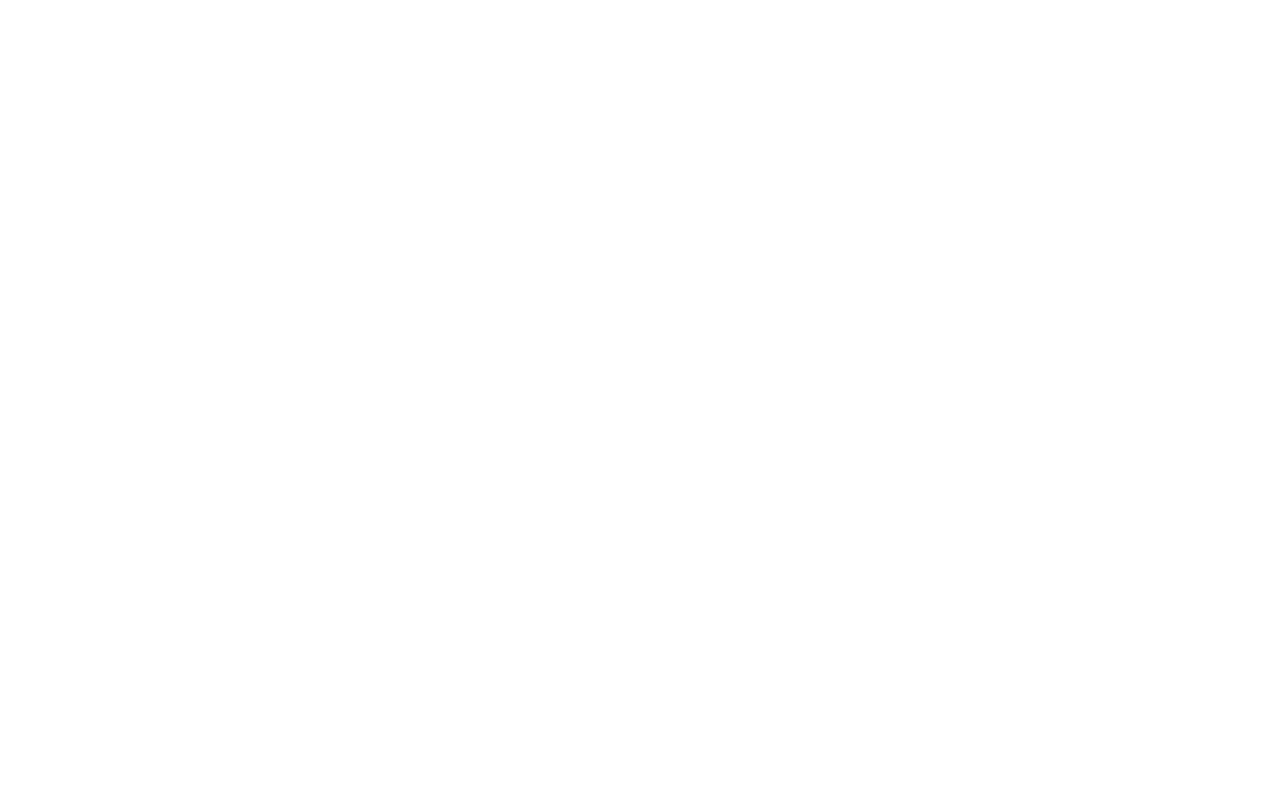
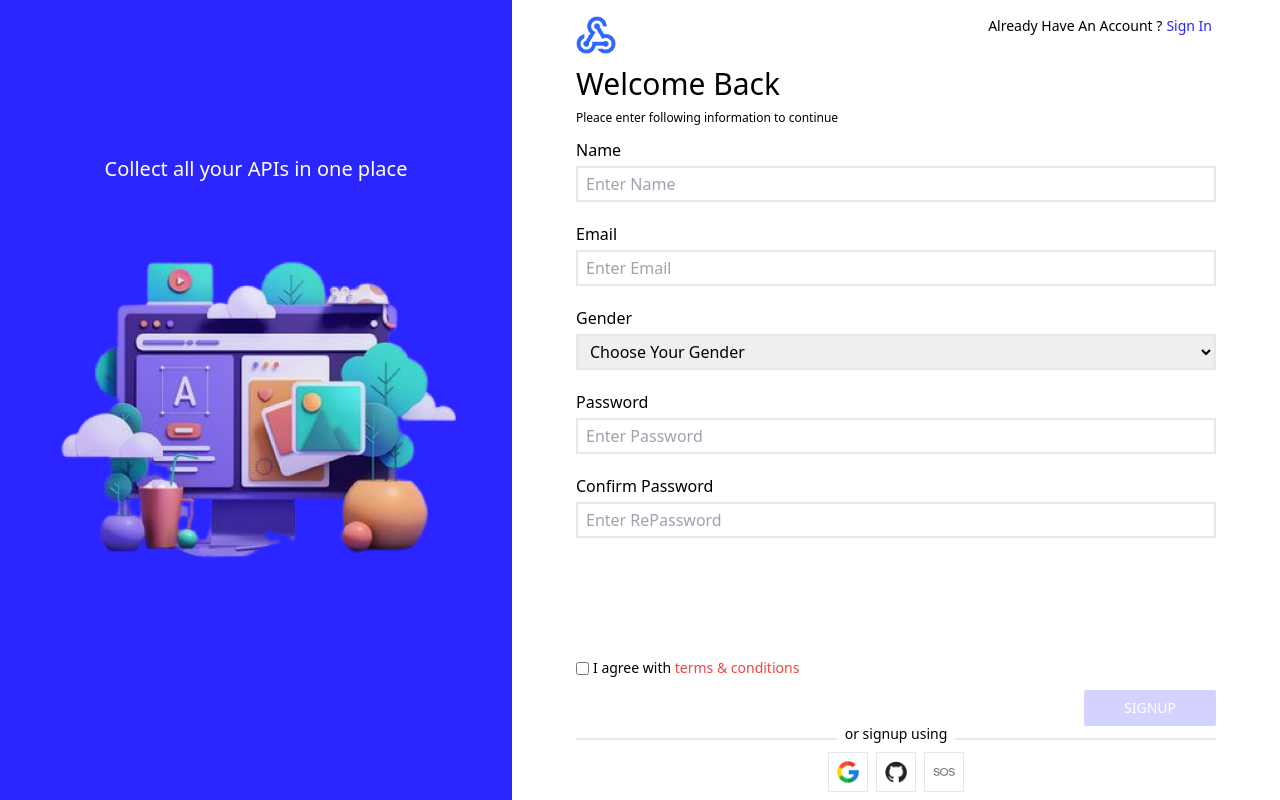
Before and after one commit to aniketsuvaidyam/m-postfrontend, a React (Create React App) app: page /register in a window 1280 px wide. Before the commit this address had no page. Built offline with nearby package versions, Linux system fonts and the light colour scheme.

Commit message:
login api added

```diff
--- a/public/index.html
+++ b/public/index.html
@@ -2,19 +2,18 @@
 <html lang="en">
   <head>
     <meta charset="utf-8" />
-    <link rel="icon" href="%PUBLIC_URL%/favicon.ico" />
+    <link rel="icon" href="./favicon.ico" />
     <meta name="viewport" content="width=device-width, initial-scale=1" />
     <meta name="theme-color" content="#000000" />
     <meta
       name="description"
       content="Web site created using create-react-app"
     />
-    <link rel="apple-touch-icon" href="%PUBLIC_URL%/logo192.png" />
     <!--
       manifest.json provides metadata used when your web app is installed on a
       user's mobile device or desktop. See https://developers.google.com/web/fundamentals/web-app-manifest/
     -->
-    <link rel="manifest" href="%PUBLIC_URL%/manifest.json" />
+    <link rel="manifest" href="./manifest.json" />
     <!--
       Notice the use of %PUBLIC_URL% in the tags above.
       It will be replaced with the URL of the `public` folder during the build.
--- a/src/Components/Auth/Login/Login.js
+++ b/src/Components/Auth/Login/Login.js
@@ -4,12 +4,11 @@
 import google from "../../../Assets/google.png";
 import github from "../../../Assets/github.png";
 import SOS from "../../../Assets/SOS.png";
-import { Link } from "react-router-dom";
+import { Link , useNavigate} from "react-router-dom";
 import { AiOutlineEye, AiOutlineEyeInvisible } from "react-icons/ai";
+import axios from "axios";
 
 const Login = () => {
-  //   const [openForgetPopUp, setOpenForgetPopUp] = useState(false);
-  // const {setMsg,setError, setStatus }=useContext(DataContext);
   // email and setEmail is used for storing email information for login pourpose
   const [email, setEmail] = useState("");
   // password and setPassword is used for storing Possword information for login pourpose
@@ -17,6 +16,34 @@
   // checkbox is for agree terms and condition and activating Login button
   const [check, setCheck] = useState(true);
   const [open, setOpen] = useState(false);
+  const navigate = useNavigate();
+
+  // Api for Login
+  const login = ()=>{
+    axios
+    .post(`${process.env.REACT_APP_BASEURL}/auth/login`, {
+      email: email,
+      password: password,
+    })
+      .then((res) => {
+        sessionStorage.setItem("token", res.data.token);
+        if (res.data.token) {
+          setTimeout(() => {
+            navigate("/workSpace/collection");
+            // setError(false)
+          }, 2000);
+          let token = res.data.token;
+          let payload = token.split(".");
+          let data = atob(payload[1]);
+          sessionStorage.setItem("paylode", data);
+        } else {
+          console.log("unauthorized");
+        }
+      })
+      .catch((err) => {
+        console.log(err);
+      });
+  }
   return (
     <>
       <div className="w-full h-screen ">
@@ -95,9 +122,9 @@
               <div className="w-full flex justify-end">
                 <button
                   disabled={check}
-                  className={`${check === false ? "bg-blue" : "bg-blue"}
+                  className={`${check === false ? "bg-blue" : "bg-blue opacity-20"}
                   py-2 text-white text-sm px-10 rounded-sm`}
-                  // onClick={save}
+                  onClick={login}
                   >
                   LOGIN
                 </button>
--- a/src/Components/Auth/Register/Register.js
+++ b/src/Components/Auth/Register/Register.js
@@ -0,0 +1,160 @@
+import React, { useState } from "react";
+import Log_bg from "../../../Assets/login-Bg.png";
+import Logo from "../../../Assets/Vector.png";
+import google from "../../../Assets/google.png";
+import github from "../../../Assets/github.png";
+import SOS from "../../../Assets/SOS.png";
+import { Link } from "react-router-dom";
+// import RegisterForm from "./RegisterForm";
+const Register = () => {
+  const [name, setName] = useState("");
+  const [email, setEmail] = useState("");
+  const [password, setPassword] = useState("");
+  const [gender , setGender] = useState("");
+  const [confirmPassword, setConfirmPassword] = useState("");
+  const [check, setCheck] = useState(false);
+  return (
+    <>
+      <div className="w-full h-screen">
+        <div className="w-full h-full max-w-[1720px] mx-auto flex">
+          {/* right side UI */}
+          <div className="w-2/5 bg-blue flex flex-col items-center justify-center">
+            <p className="text-white text-xl">
+              Collect all your APIs in one place
+            </p>
+            <img className="w-full object-cover" src={Log_bg} alt="" />
+          </div>
+          {/* left side UI*/}
+          <div className="w-3/5 flex gap-3 flex-col justify-center overflow-y-scroll h-full items-center px-16 pt-2">
+            <div className="w-full flex justify-between mt-2">
+              <img src={Logo} alt="" className="w-10" />
+              <div className="text-sm">
+                Already Have An Account ?
+                <Link to="/" className="text-blue  px-1">
+                  Sign In
+                </Link>
+              </div>
+            </div>
+            <div className="w-full flex flex-col gap-2">
+              <h1 className="text-3xl font-medium">Welcome Back</h1>
+              <p className="text-xs font-medium">
+                Pleace enter following information to continue
+              </p>
+            </div>
+            {/* Register Form start from hear */}
+            <div className="w-full h-full overflow-hidden overflow-y-scroll scrollbar-hide flex flex-col gap-5">
+              <div className="flex  flex-col gap-1">
+                <label htmlFor="name" className="font-medium">
+                  Name
+                </label>
+                <input
+                  type="text"
+                  id="name"
+                  className="border-2 outline-none w-full py-1 px-2"
+                  placeholder="Enter Name "
+                  onChange={(e) => setName(e.target.value)}
+                />
+              </div>
+              <div className="flex flex-col gap-1">
+                <label htmlFor="email" className="font-medium">
+                  Email
+                </label>
+                <input
+                  type="text"
+                  id="email"
+                  className="border-2 outline-none w-full py-1 px-2"
+                  placeholder="Enter Email "
+                  onChange={(e) => setEmail(e.target.value)}
+                />
+              </div>
+              <div className="flex  flex-col gap-1">
+                <label htmlFor="gender" className="font-medium">
+                  Gender
+                </label>
+                <select
+                  id="gender"
+                  className="border-2 outline-none w-full py-1 px-2"
+                  onChange={(e) => setGender(e.target.value)}
+                >
+                  <option value="" defaultValue>Choose Your Gender</option>
+                  <option value="male">Male</option>
+                  <option value="female">Female</option>
+                  <option value="other">Other</option>
+                </select>
+              </div>
+              <div className="flex flex-col gap-1">
+                <label htmlFor="password" className="font-medium">
+                  Password
+                </label>
+                <input
+                  type="password"
+                  id="password"
+                  className="border-2 outline-none w-full py-1 px-2"
+                  placeholder="Enter Password"
+                  onChange={(e) => setPassword(e.target.value)}
+                />
+              </div>
+              <div className="flex flex-col gap-1">
+                <label htmlFor="repassword" className="font-medium">
+                  Confirm Password
+                </label>
+                <input
+                  type="password"
+                  id="repassword"
+                  className="border-2 outline-none w-full py-1 px-2"
+                  placeholder="Enter RePassword"
+                  onChange={(e) => setConfirmPassword(e.target.value)}
+                />
+              </div>
+            </div>
+            <div className="w-full flex justify-between">
+              <div className="flex items-center gap-1">
+                <input
+                  type="checkbox"
+                  id="check"
+                  className="border-2 outline-none"
+                  placeholder="Enter Password"
+                  onClick={() => setCheck(!check)}
+                />
+                <label htmlFor="check" className="text-sm cursor-pointer">
+                  I agree with{" "}
+                  <span className="text-red-500">terms & conditions</span>
+                </label>
+              </div>
+            </div>
+            <div className="w-full flex justify-end">
+              <button
+                disabled={check}
+                className={`${
+                  check === false ? "bg-blue bg-opacity-20" : "bg-blue"
+                }
+                py-2 text-white text-sm px-10 rounded-sm`}
+                // onClick={save}
+              >
+                SIGNUP
+              </button>
+            </div>
+            <div className="w-full relative border-b-2 flex justify-center">
+              <p className="absolute -top-3.5 bg-white px-2 text-sm font-medium">
+                or signup using
+              </p>
+            </div>
+            <div className="w-full flex justify-center gap-2 mb-2">
+              <div className="w-10 h-10 border flex justify-center items-center p-2 cursor-pointer">
+                <img src={google} alt="" />
+              </div>
+              <div className="w-10 h-10 border flex justify-center items-center p-2 cursor-pointer">
+                <img src={github} alt="" />
+              </div>
+              <div className="w-10 h-10 border flex justify-center items-center p-2 cursor-pointer">
+                <img src={SOS} alt="" />
+              </div>
+            </div>
+          </div>
+        </div>
+      </div>
+    </>
+  );
+};
+
+export default Register;
--- a/src/Components/Router/Router.js
+++ b/src/Components/Router/Router.js
@@ -3,7 +3,7 @@
 import { BrowserRouter, Routes, Route } from "react-router-dom";
 import Protected from "./Protected";
 import WorkSpace from "../WorkSpace/WorkSpace";
-// import Register from "../Register/Register";
+import Register from "../Auth/Register/Register";
 // import DataProvider from "../Context/DataProvider";
 // import CollectionBody from "../Home/LeftBody/CollectionBody/CollectionBody";
 // import ApiBody from "../Home/LeftBody/ApiBody/ApiBody";
@@ -18,7 +18,7 @@
         {/* <DataProvider> */}
           <Routes>
             <Route path="/" element={<Login />} />
-          {/* <Route path="/register" element={<Register />} /> */}
+          <Route path="/register" element={<Register />} />
             <Route path="workSpace/collection" element={<Protected Component={WorkSpace} />}>
                 {/* <Route index element={<CollectionBody />} />
               <Route path="collection" element={<CollectionBody />} />
```
